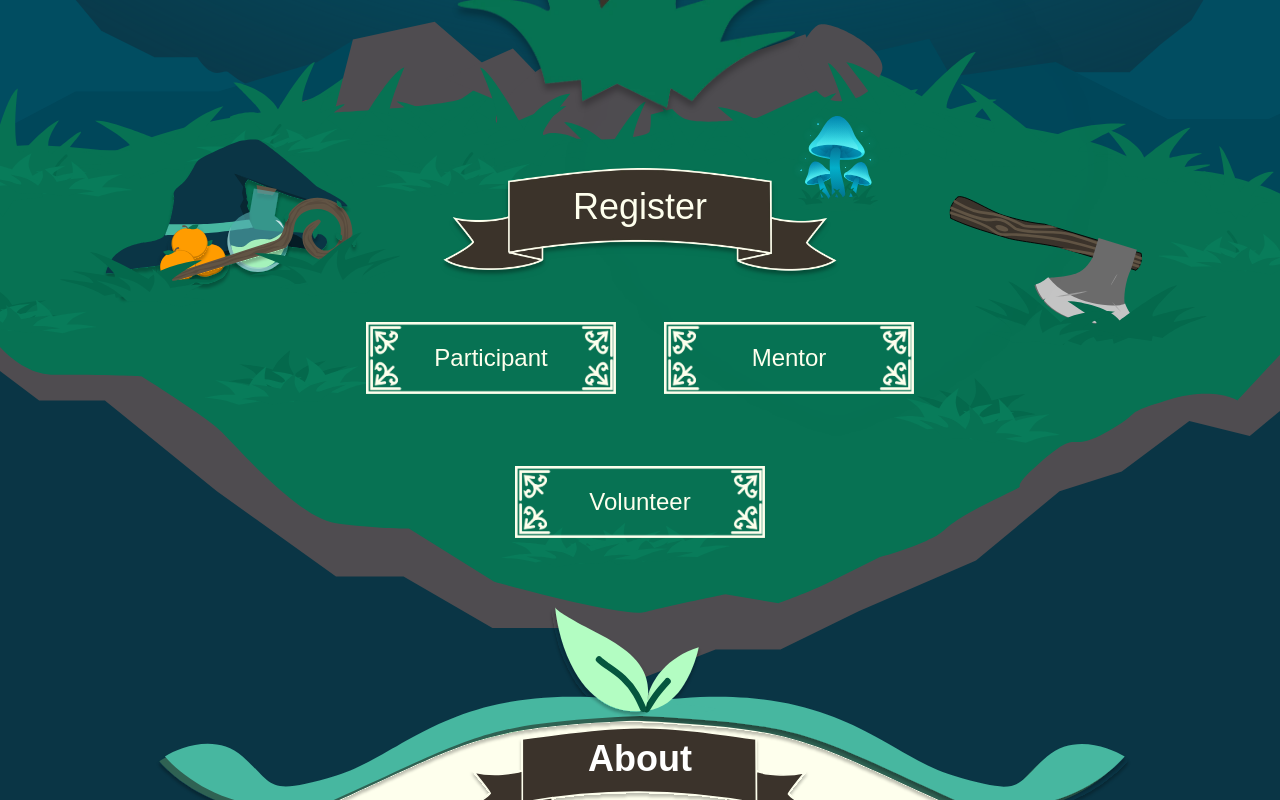
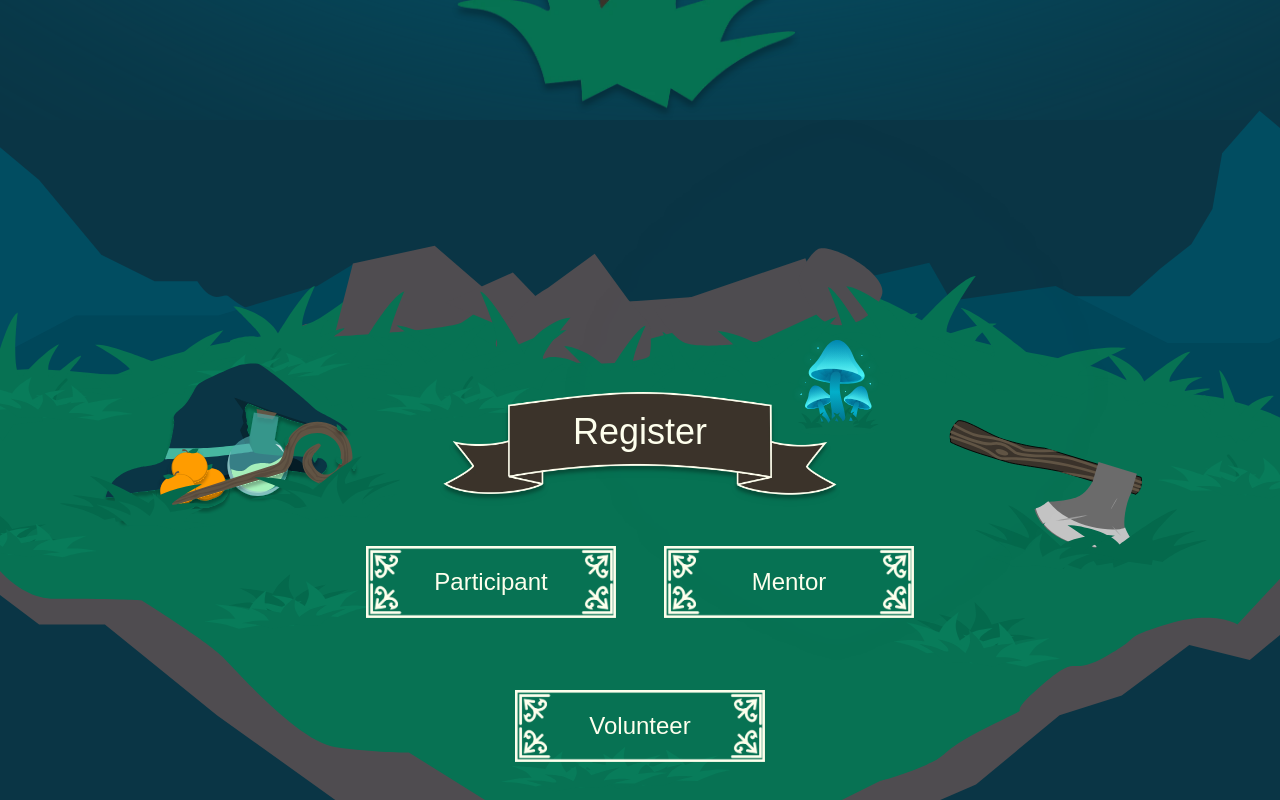
Before and after one commit to cutiehack-ucr/cutie-hack-2025, a Next.js app: page / in a window 1280 px wide. Shown: the part 1620-2420 px from the top of the page. Built offline with nearby package versions, Linux system fonts and the light colour scheme; a web font is replaced by a local one.

Commit message:
fix footers and about and tracks and make them show

```diff
--- a/src/components/live/about.tsx
+++ b/src/components/live/about.tsx
@@ -24,7 +24,7 @@ const About = () => {
   return (
     <>
       {/* Regular */}
-      <div className="relative mx-auto hidden aspect-[16/9] w-full max-w-5xl md:block lg:block">
+      <div className="relative mx-auto mt-32 hidden aspect-[16/9] w-full max-w-5xl md:flex lg:flex">
         <Image
           src={circle}
           alt="Base beige circle with a light green outline."
--- a/src/components/live/index.tsx
+++ b/src/components/live/index.tsx
@@ -10,16 +10,17 @@ import About from "./about";
 import Footer from "./footer";
 import Navigation from "../ui/navigation";
 import Register from "./register";
+import Tracks from "./tracks";
 
 const Live = () => {
   return (
-    <div className="flex flex-col bg-hackathon-teal-800">
+    <div className="flex flex-col bg-hackathon-teal-800 md:gap-y-56">
       <Navigation />
       <Landing />
       <Register />
       <About />
-      {/* <Tracks />
-      <Schedule />
+      <Tracks />
+      {/* <Schedule />
       <Sponsors />
       <Team />
       <Committees />
--- a/src/components/live/tracks.tsx
+++ b/src/components/live/tracks.tsx
@@ -11,7 +11,7 @@ const Tracks = () => {
   return (
     <div className="w-full">
       {/* Regular */}
-      <div className="relative mx-auto hidden aspect-[9/16] w-full max-w-5xl pt-48 md:block">
+      <div className="relative mx-auto hidden aspect-[9/16] w-full max-w-5xl pt-48 md:flex">
         <TitleBanner title="Tracks" />
 
         <div className="pointer-events-none absolute inset-0">
--- a/src/components/ui/title-banner.tsx
+++ b/src/components/ui/title-banner.tsx
@@ -7,7 +7,7 @@ interface TitleBannerProps {
 
 const TitleBanner = ({ title }: TitleBannerProps) => {
   return (
-    <div className="relative flex items-center justify-center">
+    <div className="relative flex w-full items-start justify-center">
       <Image
         src={titleBanner}
         alt=""
@@ -15,7 +15,7 @@ const TitleBanner = ({ title }: TitleBannerProps) => {
         className="h-auto object-contain px-8 drop-shadow-md md:px-0"
         aria-hidden
       />
-      <h2 className="absolute inset-0 -mt-8 flex items-center justify-center font-inknut text-2xl text-hackathon-off-white-100 md:text-4xl">
+      <h2 className="absolute inset-0 mt-5 flex items-start justify-center font-inknut text-2xl text-hackathon-off-white-100 md:text-4xl">
         {title}
       </h2>
     </div>
```
